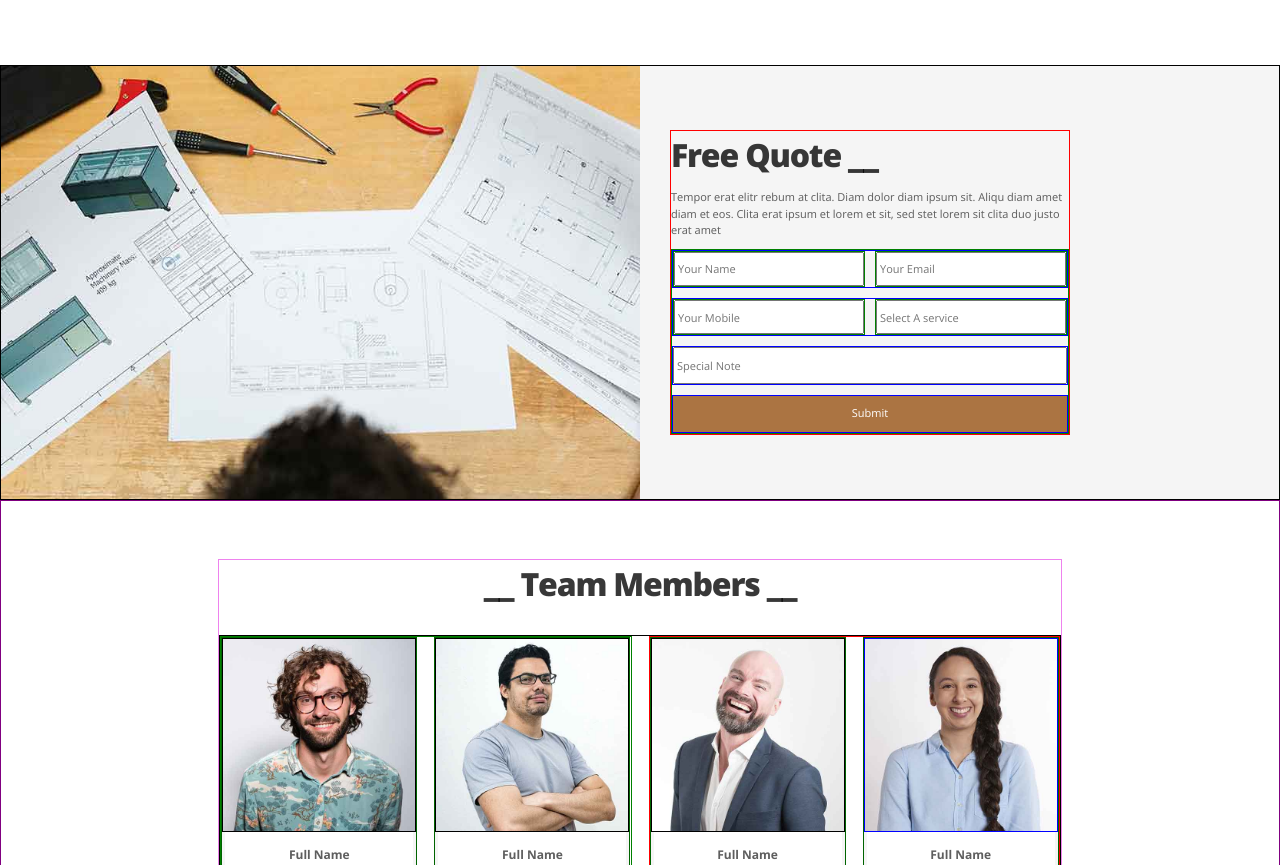
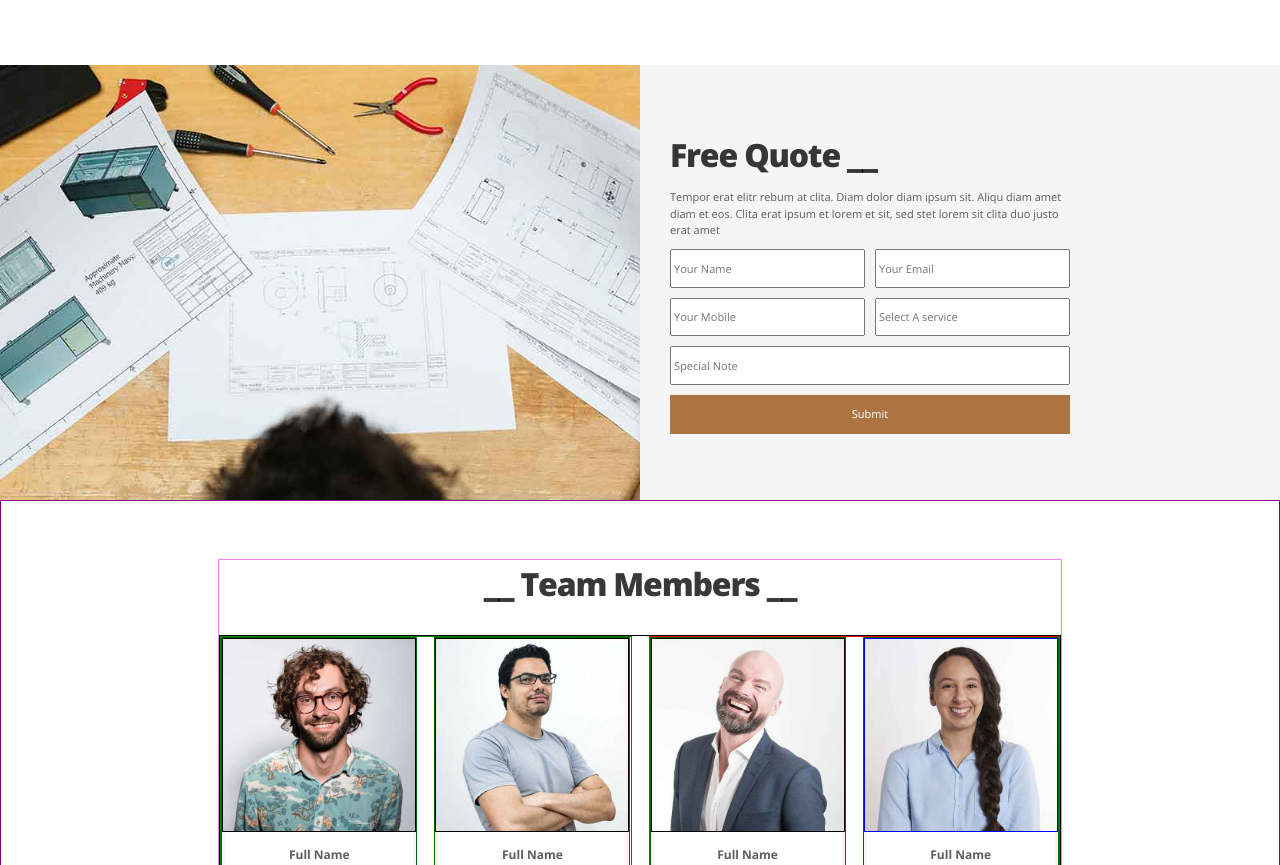
Before and after one commit to SiskaKizuato/projet_woody_VANDERSTRAETENkevin, a website: page index.html in a window 1280 px wide. Shown: the part 3326-4191 px from the top of the page. Drawn offline with nearby package versions, Linux system fonts and the light colour scheme.

Commit message:
remove border from section6

```diff
--- a/src/sass/modules/_s6FreeQuote.scss
+++ b/src/sass/modules/_s6FreeQuote.scss
@@ -1,5 +1,4 @@
 .section6-freequote{
-    border: 1px solid black;
     width: 100%;
     height:435px;
     display: flex;
@@ -24,12 +23,10 @@
     margin-bottom: 10px;
 }
 .container-s6-form{
-    border: 1px red solid;
     height: fit-content;
     width:400px;
 }
 .formulaire{
-    border: 1px solid green;
     width: 100%;
     height:185px;
     display: flex;
@@ -37,7 +34,6 @@
     gap: 10px;
 }
 .s6-row{
-    border:1px solid blue;
     width: 100%;
     height: 25%;
     display: flex;
@@ -46,7 +42,6 @@
 .s6-col{
     height:100%;
     width: 50%;
-    border: 1px solid green;
 }
 .input-note{
     width: 100%;
```
Also changed, not shown: public/css/app.css.
